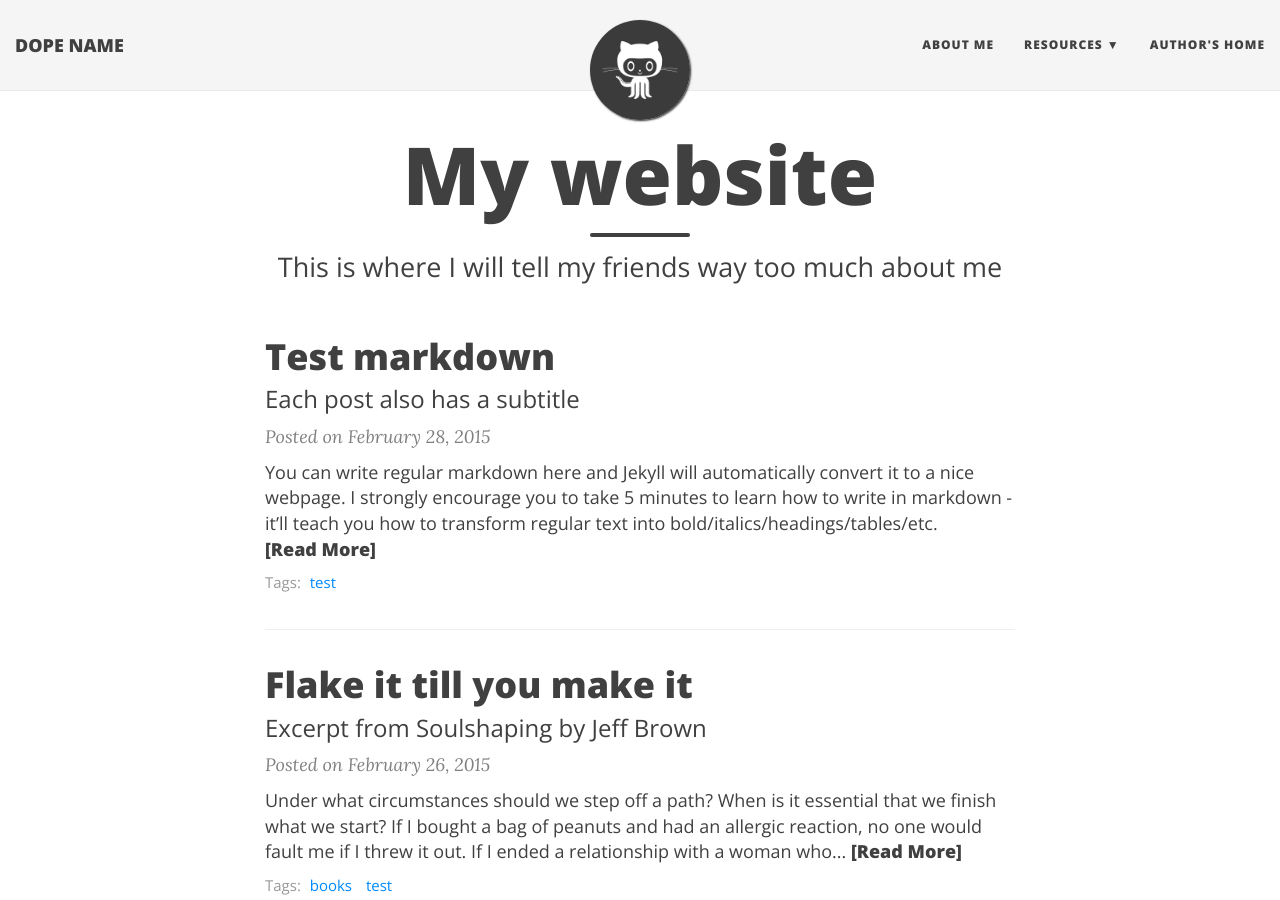
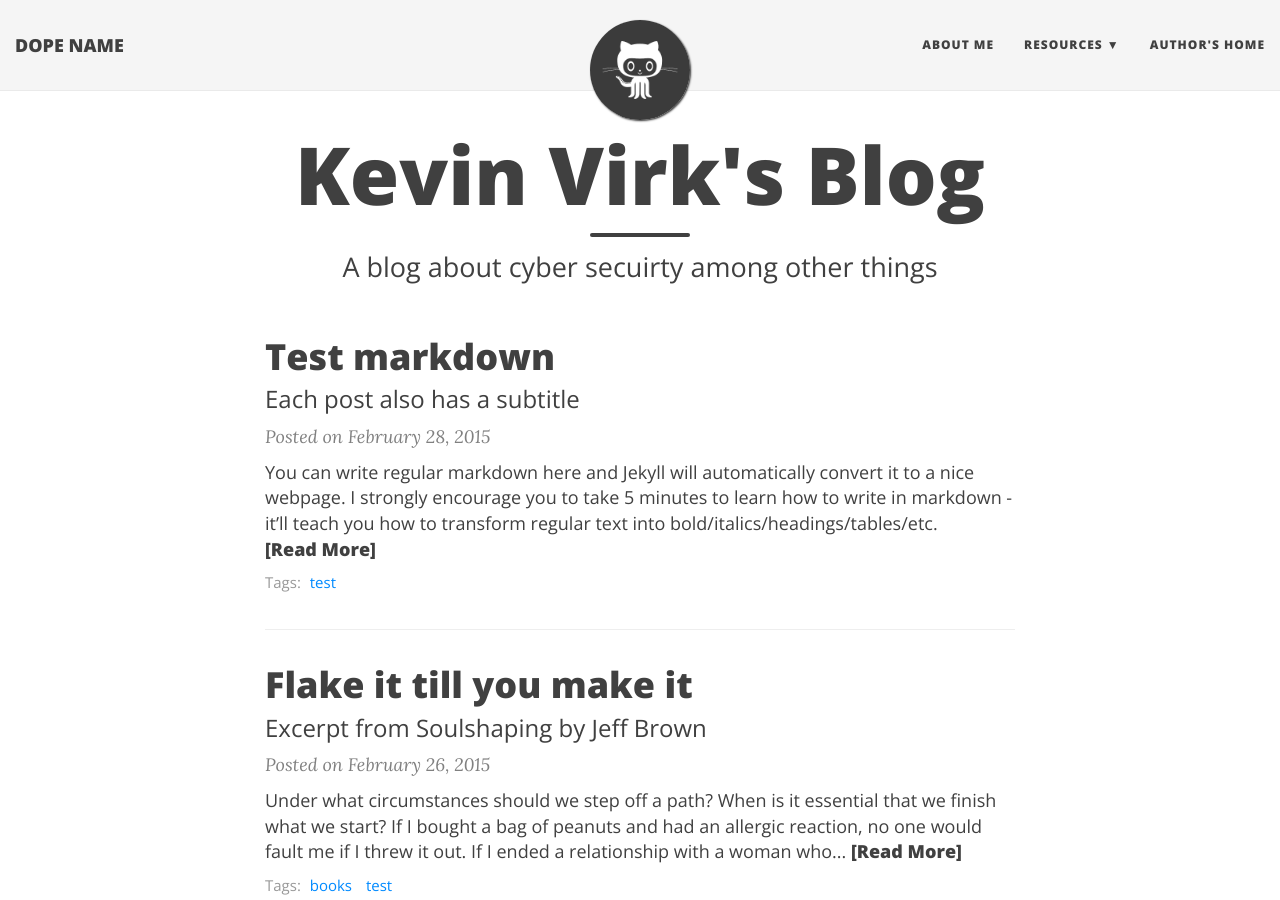
Before and after one commit to vevinkirk/vevinkirk.github.io, a Jekyll site: the page built from index.html, in a window 1280 px wide and 900 px high. Built offline with Jekyll 4.4.1, drawn with Linux system fonts in a browser that asks for light colours; nearby versions of some CDN libraries; the list of posts is cut into pages by our own code.

Commit message:
updated title

```diff
--- a/index.html
+++ b/index.html
@@ -1,7 +1,7 @@
 ---
 layout: page
-title: My website
-subtitle: This is where I will tell my friends way too much about me
+title: Kevin Virk's Blog
+subtitle: A blog about cyber secuirty among other things
 use-site-title: true
 ---
 
```
